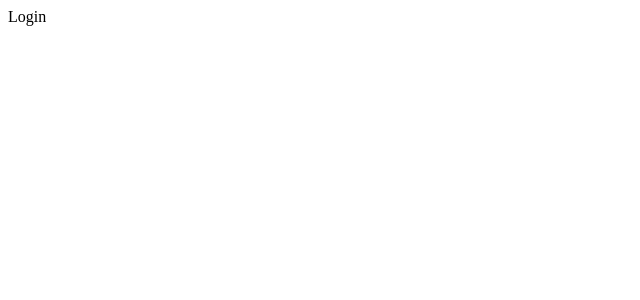
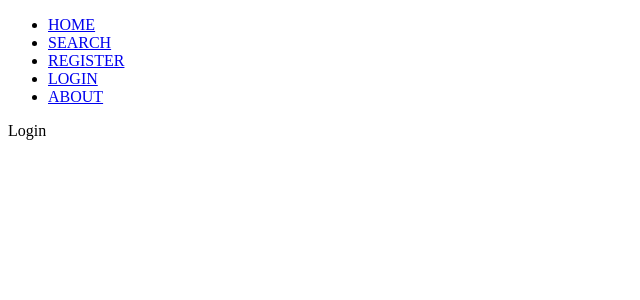
Before and after one commit to leonardogavaudan/db-friends, a Next.js app in the folder client/: page /login in a window 1280 px wide. Shown: the top 300 px of the page, without its empty margins (0-640 px from the left). Built offline with nearby package versions, Linux system fonts and the light colour scheme.

Commit message:
added Layout, Navbar components, and _app to integrate the layout

```diff
--- /dev/null
+++ b/client/components/Layout.jsx
@@ -0,0 +1,12 @@
+import Navbar from "./Navbar"
+
+const Layout = ({ children }) => {
+    return (
+        <>
+            <Navbar />
+            <main>{children}</main>
+        </>
+    );
+}
+
+export default Layout;
--- /dev/null
+++ b/client/components/Navbar.jsx
@@ -0,0 +1,31 @@
+import Link from "next/link";
+
+const Navbar = () => {
+    return (
+        <>
+            <ul>
+                <li>
+                    <Link href="/"><a>HOME</a></Link>
+                </li>
+
+                <li>
+                    <Link href="/search"><a>SEARCH</a></Link>
+                </li>
+
+                <li>
+                    <Link href="/register"><a>REGISTER</a></Link>
+                </li>
+
+                <li>
+                    <Link href="/login"><a>LOGIN</a></Link>
+                </li>
+
+                <li>
+                    <Link href="/about"><a>ABOUT</a></Link>
+                </li>
+            </ul>
+        </>
+    );
+}
+
+export default Navbar;
--- /dev/null
+++ b/client/pages/_app.js
@@ -0,0 +1,13 @@
+import Layout from "../components/Layout";
+
+const MyApp = ({ Component, pageProps }) => {
+    return (
+        <div>
+            <Layout>
+                <Component {...pageProps} />
+            </Layout>
+        </div>
+    );
+}
+
+export default MyApp;
```
